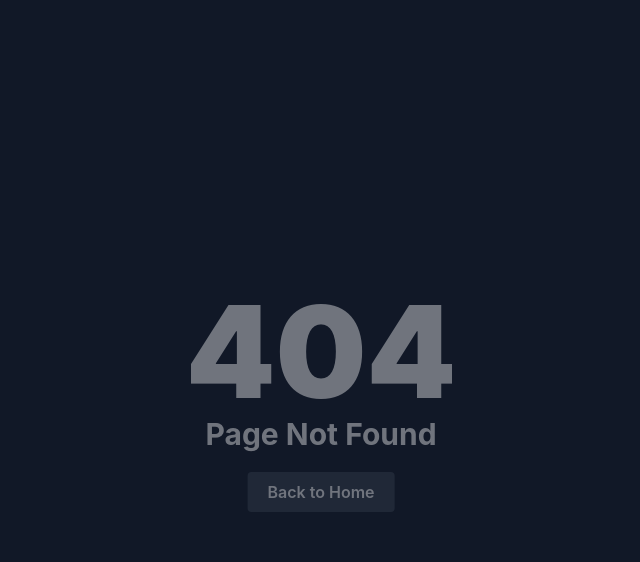
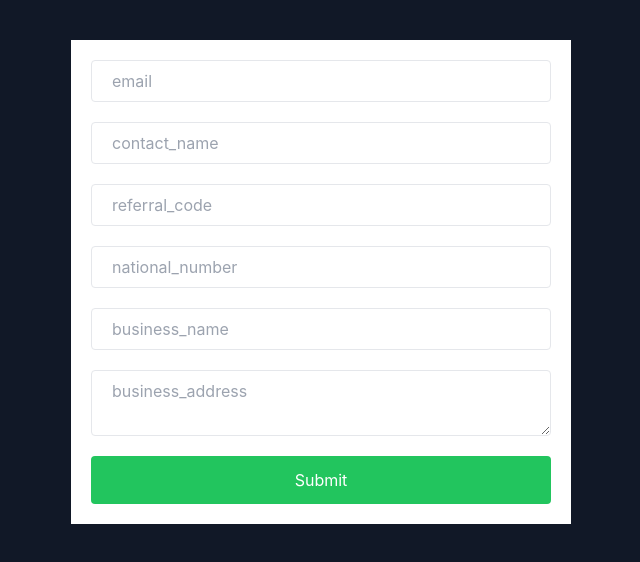
Before and after one commit to usmaarn/portfolio, a Next.js app: page /dillali in a window 1280 px wide. Before the commit this address had no page. Shown: the top 562 px of the page, without its empty margins (319-959 px from the left). Built offline with nearby package versions, Linux system fonts and the light colour scheme.

Commit message:
added bypass

```diff
--- /dev/null
+++ b/components/dillali.js
@@ -0,0 +1,38 @@
+export const industries = [
+    "Agriculture & Agribusiness",
+    "Automotive & Mechanical Services",
+    "Construction & Building materials",
+    "Drinks & Beverages",
+    "Education",
+    "Electronics, Phones & Accessories",
+    "Energy, Oil & Gas",
+    "Engineering",
+    "Fashion, Textiles & Accessories",
+    "Food & Catering",
+    "Freelancing",
+    "Furniture",
+    "Healthcare",
+    "Information technology",
+    "Professional Services",
+    "Retail",
+    "Trading & Commerce",
+    "Transport & Logistics",
+    "Others"
+];
+
+export const company_uses = [
+    "To manage my products and customers",
+    "To track my income and expenses",
+    "To track my debtors",
+    "To manage my personal finances",
+    "To record my sales and expenses",
+];
+
+export const company_sizes = ["1-3", "4-10", "10+", "100+"];
+
+export const company_descriptions = [
+    "It's my full-time business",
+    "It's a new business but it is my full-time focus",
+    "It's part-time and supplements my main income",
+    "It's launching soon",
+];
--- a/components/home/Heading.js
+++ b/components/home/Heading.js
@@ -9,7 +9,7 @@ export default function Heading() {
         >
             <div className='flex-grow p-5 z-50'>
                 <h3>Hi there, I am</h3>
-                <h2 className="text-4xl font-black">Usman Muhammad</h2>
+                <h2 className="text-3xl md:text-4xl font-black">Usman Muhammad</h2>
                 <h3 className="text-lg italic">A Web Developer & Graphic Designer</h3>
                 <p className='font-light'>
                     Exercitation quis sint consequat labore pariatur id aute adipisicing in deserunt commodo adipisicing quis sint. Voluptate exercitation tempor excepteur id proident ad sunt qui officia eiusmod laborum reprehenderit. Culpa irure Lorem reprehenderit ipsum ex. Anim qui sint proident cupidatat occaecat tempor eiusmod ut.
--- a/components/home/Projects.js
+++ b/components/home/Projects.js
@@ -13,7 +13,7 @@ export default function Projects() {
             <div className={styles.projects}>
                 {['Code.NG', 'Class Nigeria', 'Woli Mall', 'Woli Pay', 'Woli Invest', 'Naija Girls'].map(el => (
                     <div className={styles.project} key={el}>
-                        <h3 className='absolute top-1/2 left-1/2 -translate-x-1/2 -translate-y-1/2 text-2xl font-semibold'>Coming Soon</h3>
+                        <h3 className='absolute top-1/2 w-full text-center -translate-y-1/2 text-2xl font-semibold'>Coming Soon</h3>
                         <button className='px-3 py-1 bg-black text-white text-sm hover:bg-green-500 hover:text-black'>{el}</button>
                         <p className={styles.project_info}>
                             loremDeserunt Lorem et labore minim quis sunt. Consectetur amet elit fugiat aliqua ut. Adipisicing aliqua id nisi eiusmod elit in eiusmod ex veniam aute duis duis nostrud qui.
--- /dev/null
+++ b/pages/dillali.js
@@ -0,0 +1,56 @@
+import { useState } from "react";
+import {industries, company_sizes, company_descriptions, company_uses} from "@/components/dillali";
+
+export default function Dillali() {
+
+    const [settings, setSettings] = useState({
+        contact_name: "",
+        business_phone:"",
+        agreement:true,
+        referral_code:"",
+        industry:"",
+        company_use:"",
+        company_size:"1-3",
+        company_description:"",
+        national_number:"",
+        business_name: "",
+        business_phone:"",
+        business_address: '',
+        country:"Nigeria"
+    })
+
+    const [data, setData] = useState({
+        email:"",
+        password:"12345678",
+        onboarding_status:true,
+    });
+
+
+    const changeData = (e) =>{
+        setData({...data, [e.target.name]: e.target.value})
+    }
+
+    const changeSettings = (e) =>{
+        setSettings({...settings, [e.target.name]: e.target.value})
+    }
+
+
+    const process = (e) => {
+        e.preventDefault();
+
+    }
+
+    return(
+        <div className="p-10">
+            <form onSubmit={process} className="flex flex-col gap-5 p-5 bg-white max-w-[500px] mx-auto">
+                <input type="email" className="px-5 py-2 rounded border text-black " name="email" placeholder="email" value={data.email} onChange={changeData} />
+                <input className="px-5 py-2 rounded border text-black " name="contact_name" placeholder="contact_name" value={settings.contact_name} onChange={changeSettings} />
+                <input className="px-5 py-2 rounded border text-black " name="referral_code" placeholder="referral_code" value={settings.referral_code} onChange={changeSettings} />
+                <input className="px-5 py-2 rounded border text-black " name="national_number" placeholder="national_number" value={settings.national_number} onChange={changeSettings} />
+                <input className="px-5 py-2 rounded border text-black " name="business_name" placeholder="business_name" value={settings.business_name} onChange={changeSettings} />
+                <textarea className="px-5 py-2 rounded border text-black " name="business_address" placeholder="business_address" value={settings.business_address} onChange={changeSettings} />
+                <button className="bg-green-500 py-3 rounded">Submit</button>
+            </form>
+        </div>
+    )
+}
```
